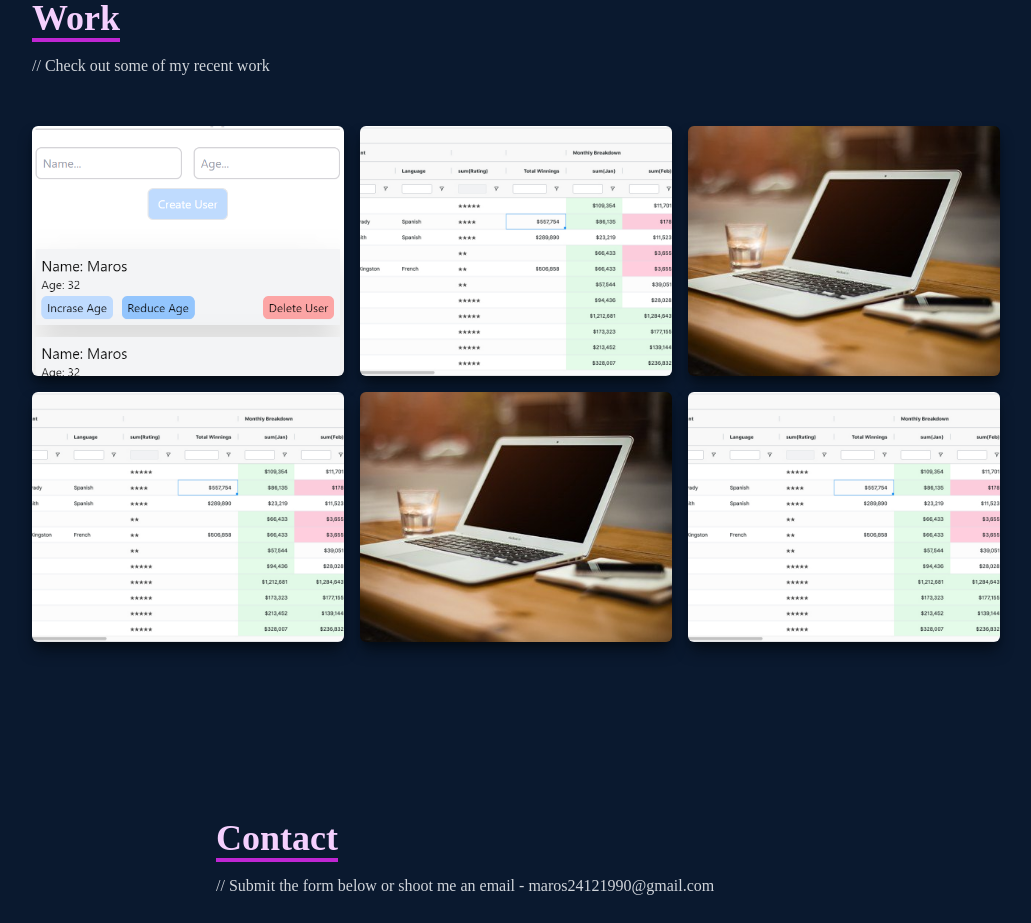
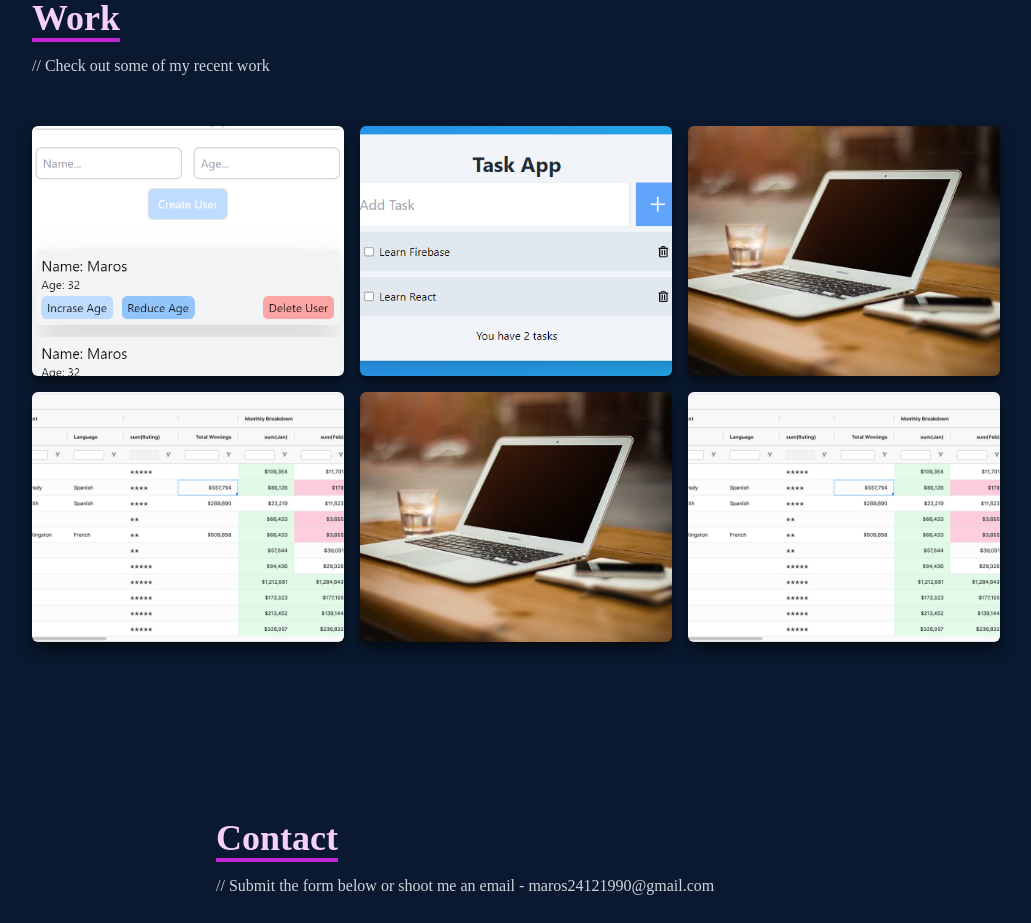
Before and after one commit to marosmichna/project-portfolio, a React (Create React App) app: page / in a window 1280 px wide. Shown: the part 2480-3403 px from the top of the page, without its empty margins (124-1155 px from the left). Built offline with nearby package versions, Linux system fonts and the light colour scheme.

Commit message:
add Task-App project

```diff
--- a/src/components/Work.js
+++ b/src/components/Work.js
@@ -1,7 +1,8 @@
 import React from 'react';
 import WorkImg from "../images/WorkImg.jpg";
-import RealWork from "../images/RealWork.png"
-import NameAgeApp from "../images/name-age-app.png"
+import RealWork from "../images/RealWork.png";
+import NameAgeApp from "../images/name-age-app.png";
+import TaskApp from "../images/task-app.png"
 
 const Work = () => {
   return (
@@ -37,20 +38,20 @@ const Work = () => {
                         </div>
                     </div>
                 </div>
-                <div style={{backgroundImage: `url(${RealWork})`}}
+                <div style={{backgroundImage: `url(${TaskApp})`}}
                     className="shadow-lg shadow-[#040c16] group container rounded-md flex justify-center items-center mx-auto container-div">
 
                     {/* Hover Effects */}
 
                     <div className="opacity-0 group-hover:opacity-100">
                         <span className="text-2xl font-bold text-white tracking-wider drop-shadow-lg shadow-black">
-                            React JS Application
+                            Task App
                         </span>
                         <div className="pt-8 text-center">
-                            <a href="/">
+                            <a href="https://task-immos59b0-marosmichna.vercel.app/">
                                 <button className="text-center rounded-lg px-4 py-3 m-2 bg-white text-gray-700 font-bold text-lg">Demo</button>
                             </a>
-                            <a href="/">
+                            <a href="https://github.com/marosmichna/task-app">
                                 <button className="text-center rounded-lg px-4 py-3 m-2 bg-white text-gray-700 font-bold text-lg">Code</button>
                             </a>
                         </div>
```
Also changed, not shown: src/images/task-app.png (added).
